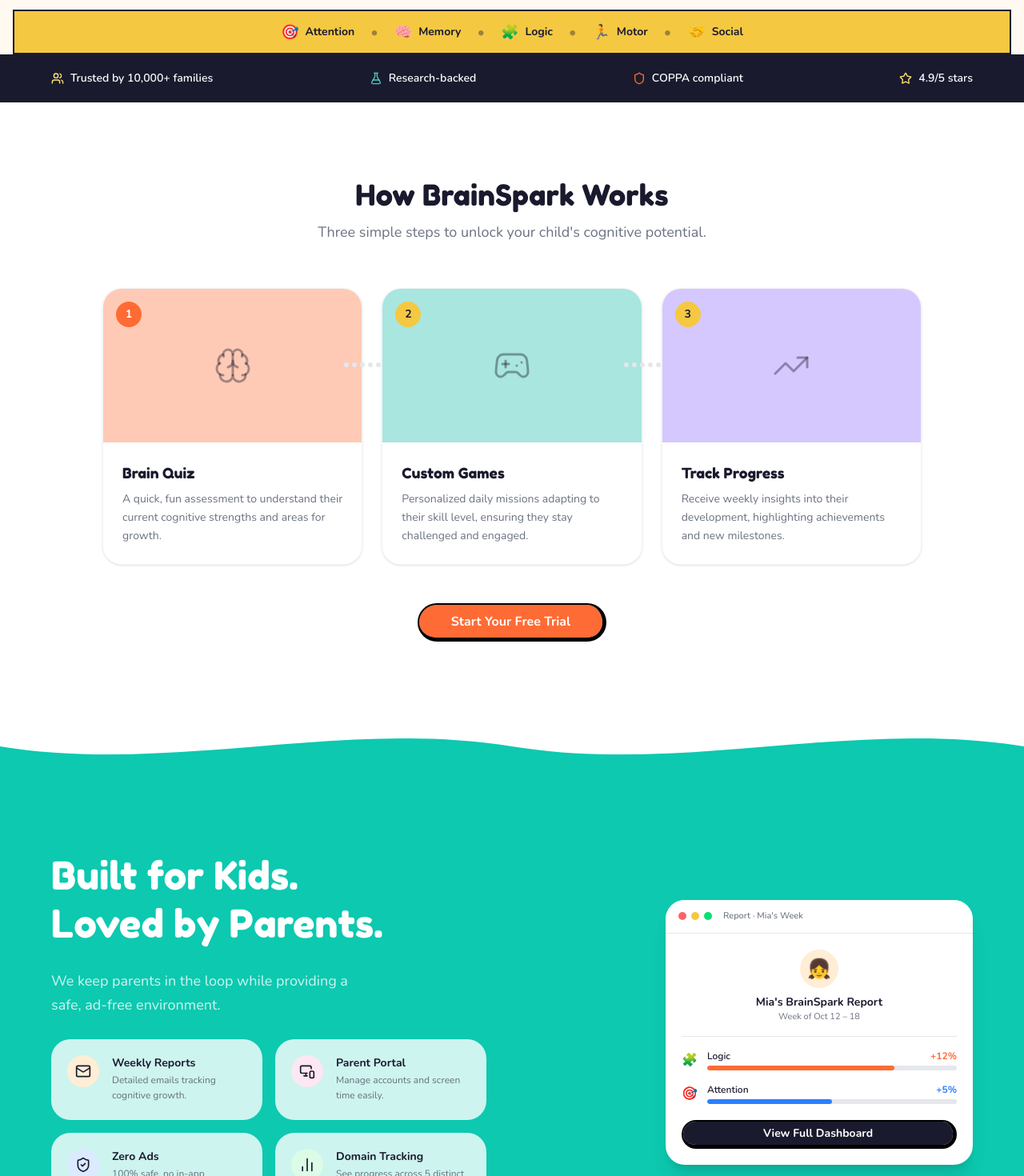
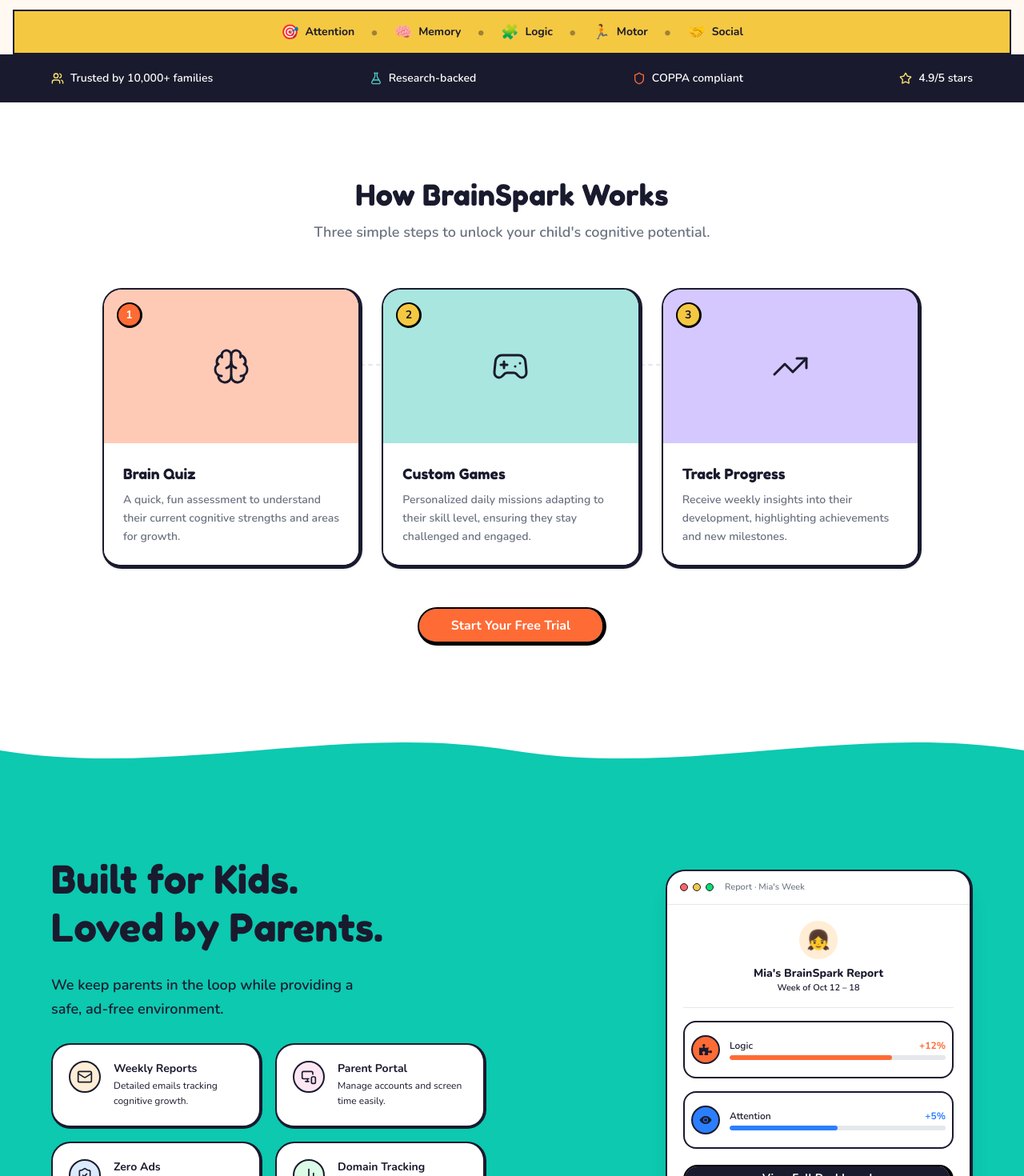
Before and after one commit to UCYenyen/CodeCollab, a Next.js app: page / in a window 1280 px wide. Shown: the part 700-2170 px from the top of the page at 80% size. Built offline with nearby package versions, Linux system fonts and the light colour scheme.

Commit message:
parents section

```diff
--- a/package.json
+++ b/package.json
@@ -27,6 +27,7 @@
     "react-day-picker": "^9.14.0",
     "react-dom": "19.2.4",
     "react-hook-form": "^7.72.1",
+    "react-icons": "^5.6.0",
     "react-resizable-panels": "^4.10.0",
     "recharts": "3.8.0",
     "shadcn": "^4.2.0",
--- a/src/components/features/landing/hero-section.tsx
+++ b/src/components/features/landing/hero-section.tsx
@@ -57,7 +57,7 @@
       <div className="mx-auto grid max-w-6xl grid-cols-1 items-center gap-14 lg:grid-cols-2">
         <div className="flex flex-col gap-7">
           <Badge
-            variant="outline" className="bg-white border-black border-2 border-r-5 border-b-5 px-8 py-3"
+            variant="outline" className="bg-white border-black border-2 border-r-5 border-b-5 py-3"
           >
             🎮 The Brain Game Kids Actually Love
           </Badge>
--- a/src/components/features/landing/how-it-works-section.tsx
+++ b/src/components/features/landing/how-it-works-section.tsx
@@ -49,25 +49,25 @@
 function StepCard({ step, isLast }: { step: Step; isLast: boolean }) {
   const Icon = step.icon;
   return (
-    <div className="relative flex-1">
-      <div className="overflow-hidden rounded-3xl border border-border/50 shadow-sm">
+    <div className="relative z-11 flex-1">
+      <div className="relative z-11 overflow-hidden rounded-3xl border-2  border-r-5 border-b-5 shadow-sm">
         <div className={cn("relative flex h-48 items-center justify-center p-8", step.cardBg)}>
           <span
             className={cn(
-              "absolute left-4 top-4 flex h-8 w-8 items-center justify-center rounded-full text-sm font-bold",
+              "absolute border-2 border-black border-b-3 border-r-3 left-4 top-4 flex h-8 w-8 items-center justify-center rounded-full text-sm font-bold",
               step.numberBg,
               step.numberText
             )}
           >
             {step.number}
           </span>
-          <Icon className="h-12 w-12 text-foreground/40" strokeWidth={1.5} />
+          <Icon className="h-12 w-12 text-foreground" strokeWidth={1.5} />
         </div>
         <div className="bg-card p-6">
           <h3 className="mb-2 font-display text-lg text-foreground">
             {step.title}
           </h3>
-          <p className="text-sm leading-relaxed text-muted-foreground">
+          <p className="text-sm leading-relaxed text-muted-foreground font-semibold">
             {step.description}
           </p>
         </div>
@@ -76,7 +76,7 @@
         <div className="absolute right-0 top-24 z-10 hidden translate-x-1/2 -translate-y-1/2 lg:block">
           <div className="flex items-center gap-1">
             {Array.from({ length: 5 }).map((_, i) => (
-              <div key={i} className="h-1.5 w-1.5 rounded-full bg-border" />
+              <div key={i} className="h-0.5 w-1.5 rounded-full bg-border" />
             ))}
           </div>
         </div>
@@ -87,13 +87,13 @@
 
 export function HowItWorksSection() {
   return (
-    <section id="how-it-works" className="bg-background px-6 py-24">
+    <section id="how-it-works" className="bg-muted-background px-6 py-24">
       <div className="mx-auto max-w-5xl">
         <div className="mb-14 text-center">
           <h2 className="font-display text-4xl text-foreground">
             How BrainSpark Works
           </h2>
-          <p className="mt-3 text-lg text-muted-foreground">
+          <p className="mt-3 text-lg text-muted-foreground font-semibold">
             Three simple steps to unlock your child&apos;s cognitive potential.
           </p>
         </div>
--- a/src/components/features/landing/parents-section.tsx
+++ b/src/components/features/landing/parents-section.tsx
@@ -1,6 +1,9 @@
 import { Button } from "@/components/ui/button";
 import { BarChart2, Mail, MonitorSmartphone, ShieldCheck } from "lucide-react";
+import { FaPuzzlePiece } from "react-icons/fa";
+import { IoEye } from "react-icons/io5";
 import type { LucideIcon } from "lucide-react";
+import { ReactNode } from "react";
 
 type Feature = {
   icon: LucideIcon;
@@ -37,7 +40,7 @@
 ];
 
 type DomainRow = {
-  emoji: string;
+  emoji: ReactNode;
   label: string;
   value: string;
   valueColor: string;
@@ -47,7 +50,7 @@
 
 const DOMAIN_ROWS: DomainRow[] = [
   {
-    emoji: "🧩",
+     emoji: <FaPuzzlePiece/>,
     label: "Logic",
     value: "+12%",
     valueColor: "text-primary",
@@ -55,7 +58,7 @@
     barWidth: "w-3/4",
   },
   {
-    emoji: "🎯",
+    emoji: <IoEye/>,
     label: "Attention",
     value: "+5%",
     valueColor: "text-blue-500",
@@ -67,13 +70,13 @@
 function FeatureCard({ feature }: { feature: Feature }) {
   const Icon = feature.icon;
   return (
-    <div className="flex items-start gap-4 rounded-2xl bg-card/80 p-5">
-      <div className={`flex h-10 w-10 shrink-0 items-center justify-center rounded-xl ${feature.iconBg}`}>
+    <div className="flex items-start gap-4 rounded-2xl bg-card border-2 border-b-4 border-r-4 p-5">
+      <div className={`flex border-2 h-10 w-10 shrink-0 items-center justify-center rounded-xl ${feature.iconBg}`}>
         <Icon className="h-5 w-5 text-foreground" />
       </div>
       <div>
         <p className="text-sm font-bold text-foreground">{feature.title}</p>
-        <p className="mt-0.5 text-xs leading-relaxed text-foreground/60">
+        <p className="mt-0.5 text-xs leading-relaxed text-foreground">
           {feature.description}
         </p>
       </div>
@@ -83,11 +86,11 @@
 
 function DashboardMockup() {
   return (
-    <div className="w-full max-w-sm rounded-2xl bg-card shadow-xl">
+    <div className="w-full max-w-sm rounded-2xl bg-card shadow-xl border-2 border-b-4 border-r-4">
       <div className="flex items-center gap-1.5 rounded-t-2xl bg-card px-4 py-3 border-b border-border">
-        <div className="h-2.5 w-2.5 rounded-full bg-red-400" />
-        <div className="h-2.5 w-2.5 rounded-full bg-secondary" />
-        <div className="h-2.5 w-2.5 rounded-full bg-green-400" />
+        <div className="border h-2.5 w-2.5 rounded-full bg-red-400" />
+        <div className="border h-2.5 w-2.5 rounded-full bg-secondary" />
+        <div className="border h-2.5 w-2.5 rounded-full bg-green-400" />
         <span className="ml-2 flex-1 text-[11px] font-medium text-muted-foreground">
           Report · Mia&apos;s Week
         </span>
@@ -98,18 +101,18 @@
           <div className="mb-2 flex h-12 w-12 items-center justify-center rounded-full bg-feature-icon-1 text-2xl">
             👧
           </div>
-          <p className="text-sm font-bold text-foreground">
+          <p className="text-sm font-extrabold text-foreground">
             Mia&apos;s BrainSpark Report
           </p>
-          <p className="text-[11px] text-muted-foreground">
+          <p className="text-[11px] text-foreground font-semibold">
             Week of Oct 12 – 18
           </p>
         </div>
 
-        <div className="flex flex-col gap-4 mb-5">
+        <div className="flex bg-muted-background flex-col gap-4 mb-5">
           {DOMAIN_ROWS.map(({ emoji, label, value, valueColor, barColor, barWidth }) => (
-            <div key={label} className="flex items-center gap-3">
-              <span className="text-base leading-none">{emoji}</span>
+            <div key={label} className="flex border-2 rounded-lg p-2 py-4 items-center gap-3">
+              <span className={`text-base leading-none border-2 p-2 rounded-full ${barColor}`}>{emoji}</span>
               <div className="flex-1">
                 <div className="mb-1 flex justify-between">
                   <span className="text-xs font-semibold text-foreground">
@@ -140,10 +143,10 @@
     <section id="for-parents" className="bg-accent px-6 py-24">
       <div className="mx-auto grid max-w-6xl grid-cols-1 items-center gap-16 lg:grid-cols-2">
         <div className="flex flex-col gap-7">
-          <h2 className="font-display text-4xl leading-tight text-accent-foreground lg:text-5xl">
+          <h2 className="font-display text-4xl leading-tight text-foreground lg:text-5xl">
             Built for Kids.<br />Loved by Parents.
           </h2>
-          <p className="max-w-sm text-lg leading-relaxed text-accent-foreground/80">
+          <p className="max-w-sm text-lg leading-relaxed text-foreground font-semibold">
             We keep parents in the loop while providing a safe, ad-free
             environment.
           </p>
```
Also changed, not shown: 1 other file (tests, documents, lock files or other folders).
